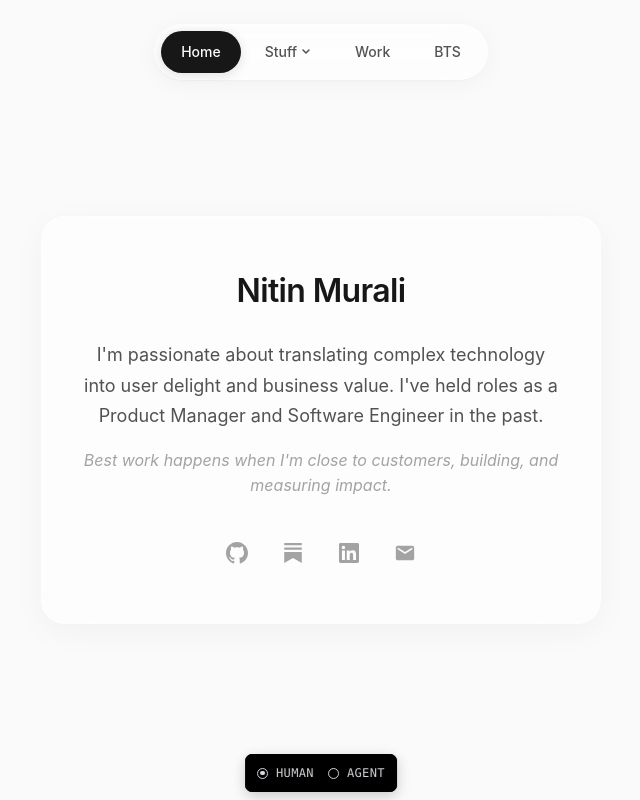
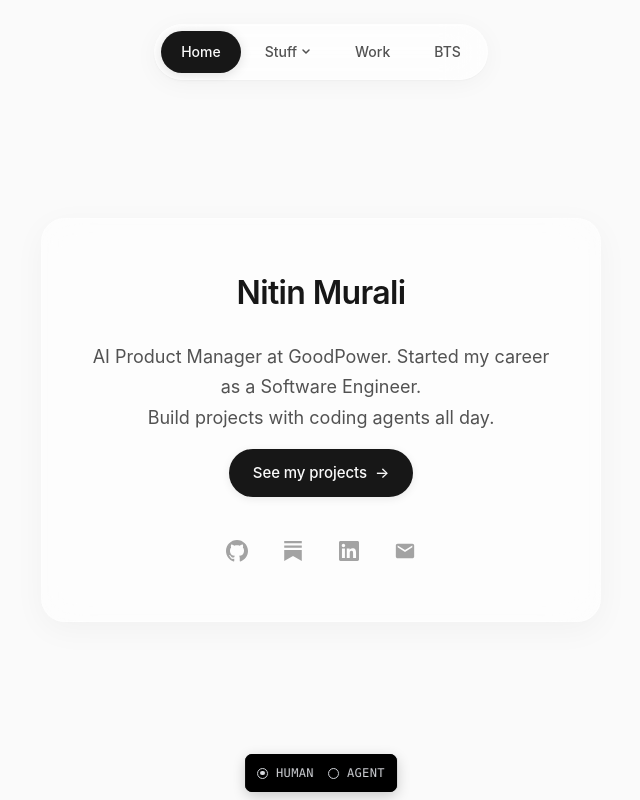
Before and after one commit to nitinm21/personal_site, a Next.js app: page / in a window 1280 px wide. Shown: the whole page, without its empty margins (319-959 px from the left). Built offline with nearby package versions, Linux system fonts and the light colour scheme.

Commit message:
Refresh home bio and add projects CTA

```diff
--- a/app/page.module.css
+++ b/app/page.module.css
@@ -162,6 +162,43 @@
   color: var(--text-secondary);
 }
 
+.ctaWrap {
+  display: flex;
+  justify-content: center;
+  margin-bottom: 32px;
+}
+
+.cta {
+  display: inline-flex;
+  align-items: center;
+  gap: 8px;
+  padding: 12px 24px;
+  background: var(--accent);
+  color: var(--bg-primary);
+  border-radius: 999px;
+  font-size: 15px;
+  font-weight: 500;
+  letter-spacing: -0.005em;
+  transition: background 0.2s ease, transform 0.2s ease, box-shadow 0.2s ease;
+  box-shadow: 0 2px 8px rgba(0, 0, 0, 0.08);
+  cursor: var(--cursor-pointer);
+}
+
+.cta:hover {
+  background: var(--accent-hover);
+  transform: translateY(-1px);
+  box-shadow: 0 6px 16px rgba(0, 0, 0, 0.12);
+}
+
+.ctaArrow {
+  display: inline-block;
+  transition: transform 0.2s ease;
+}
+
+.cta:hover .ctaArrow {
+  transform: translateX(3px);
+}
+
 @media (max-width: 640px) {
   .container {
     padding: 100px 16px 60px;
--- a/app/page.tsx
+++ b/app/page.tsx
@@ -2,6 +2,7 @@
 
 import { useRef } from 'react';
 import { motion } from 'framer-motion';
+import Link from 'next/link';
 import SocialLinks from '@/components/SocialLinks';
 import { useSpotlightReveal } from '@/utils/useSpotlightReveal';
 import styles from './page.module.css';
@@ -38,24 +39,25 @@ export default function Home() {
           animate={{ opacity: 1, y: 0 }}
           transition={{ duration: 0.6, delay: 0.2 }}
         >
-          I&apos;m passionate about translating complex technology into user delight
-          and business value. I&apos;ve held roles as a Product Manager and Software
-          Engineer in the past.
+          AI Product Manager at GoodPower. Started my career as a Software Engineer. <nav></nav>Build projects with coding agents all day.
         </motion.p>
 
-        <motion.p
-          className={styles.tagline}
+        <motion.div
+          className={styles.ctaWrap}
           initial={{ opacity: 0, y: 6 }}
           animate={{ opacity: 1, y: 0 }}
-          transition={{ duration: 0.6, delay: 0.3 }}
+          transition={{ duration: 0.6, delay: 0.4 }}
         >
-          Best work happens when I&apos;m close to customers, building, and measuring impact.
-        </motion.p>
+          <Link href="/stuff/coding-explorations" className={styles.cta}>
+            <span>See my projects</span>
+            <span className={styles.ctaArrow} aria-hidden="true">→</span>
+          </Link>
+        </motion.div>
 
         <motion.div
           initial={{ opacity: 0, y: 6 }}
           animate={{ opacity: 1, y: 0 }}
-          transition={{ duration: 0.6, delay: 0.4 }}
+          transition={{ duration: 0.6, delay: 0.5 }}
         >
           <SocialLinks />
         </motion.div>
```
